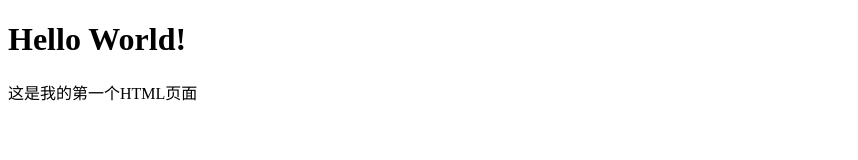
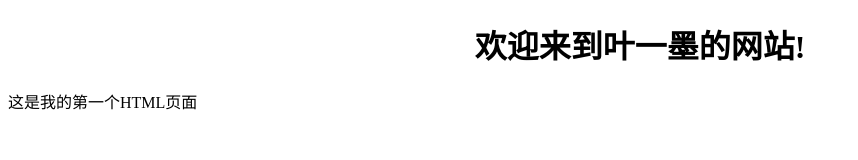
Before and after one commit to shiyeyimo/my_web, a plain HTML site: page index.html in a window 1280 px wide. Shown: the whole page, without its empty margins (0-858 px from the left). Drawn offline with Linux system fonts and the light colour scheme.

Commit message:
Update index.html

```diff
--- a/index.html
+++ b/index.html
@@ -5,6 +5,6 @@
     <title>Ye Yimo's website</title>
 </head>
 <body>
-    <h1>Hello World!</h1>
+    <h1 align="center">欢迎来到叶一墨的网站!</h1>
     <p>这是我的第一个HTML页面</p>
 </body>
```
